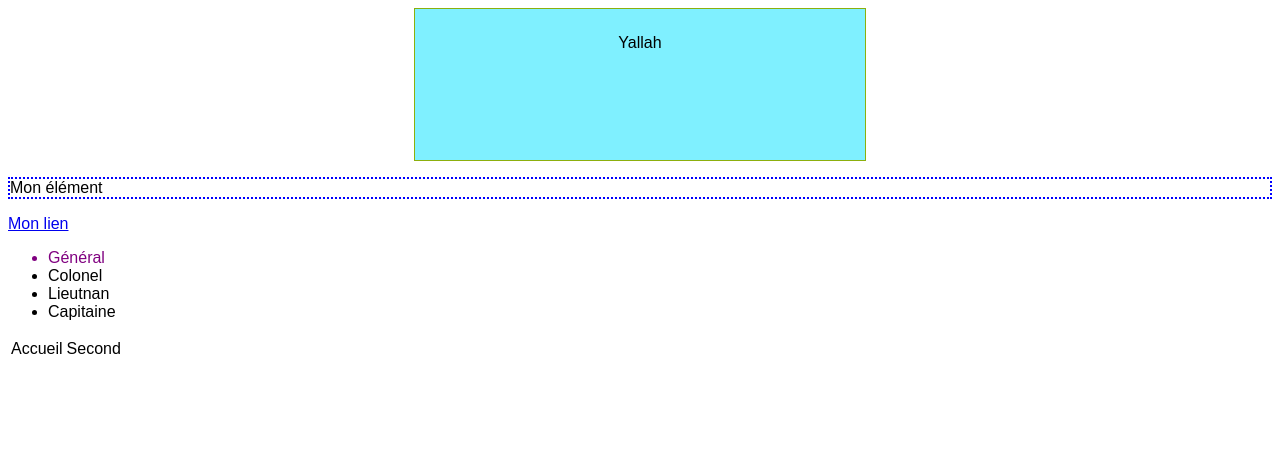
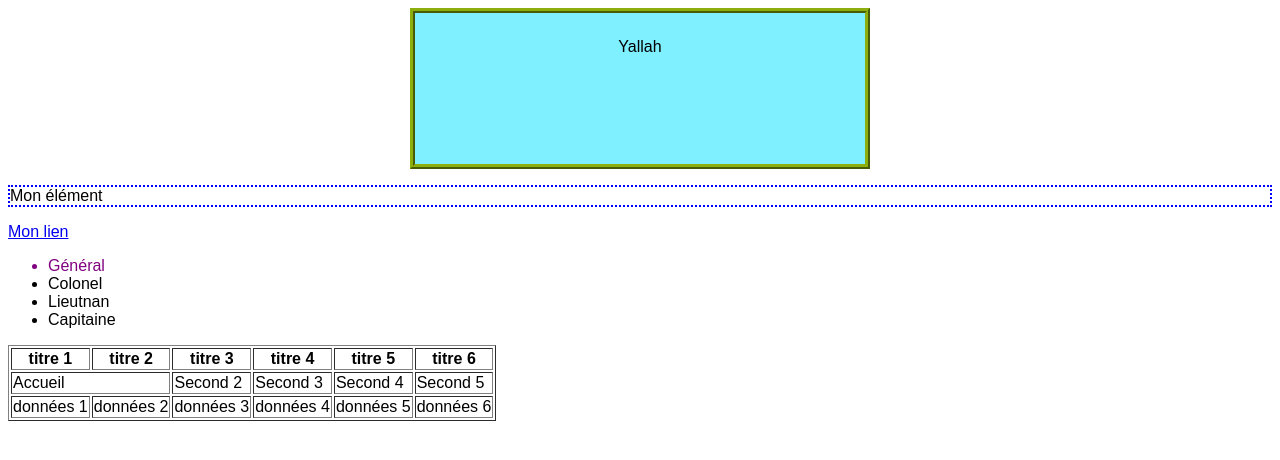
Before and after one commit to Saisai-31/Feuilles_de_style, a plain HTML site: page bordure.html in a window 1280 px wide. Drawn offline with Linux system fonts and the light colour scheme.

Commit message:
Continuation de l'entainement

```diff
--- a/bordure.css
+++ b/bordure.css
@@ -4,13 +4,12 @@ body{
 
 div#container{
     text-align: center;
-    border: 1px solid rgb(140, 175, 13);
+    border: thick ridge rgb(140, 175, 13);
     width: 400px;
     height: 100px;
     padding: 2%;
     margin: auto;
     background-color: rgba(0, 225, 255, 0.5);
-    background-attachment: ;
 }
 
 p{
@@ -34,4 +33,4 @@ table:first-child{
     color: blue;
     border: 1px solid red;
     line
-    }
+}
--- a/bordure.html
+++ b/bordure.html
@@ -16,10 +16,35 @@
         <li>Lieutnan</li>
         <li>Capitaine</li>
     </ul>
-    <table>
+    <table border="1">
+        <thead>
         <tr>
-            <td>Accueil</td>
-            <td>Second</td>
+            <th>titre 1</th>
+            <th>titre 2</th>
+            <th>titre 3</th>
+            <th>titre 4</th>
+            <th>titre 5</th>
+            <th>titre 6</th>
+       </tr>
+        </thead>
+        <tr>
+            <td colspan="2">Accueil</td>
+            <!--<td>Second</td>-->
+            <td>Second 2</td>
+            <td>Second 3</td>
+            <td>Second 4</td>
+            <td>Second 5</td>
+        </tr>
+        <tr>
+            <td>données 1</td>
+            <td>données 2</td>
+            <td>données 3</td>
+            <td>données 4</td>
+            <td>données 5</td>
+            <td>données 6</td>
+
+
+
         </tr>
     </table>
 </body>
```
